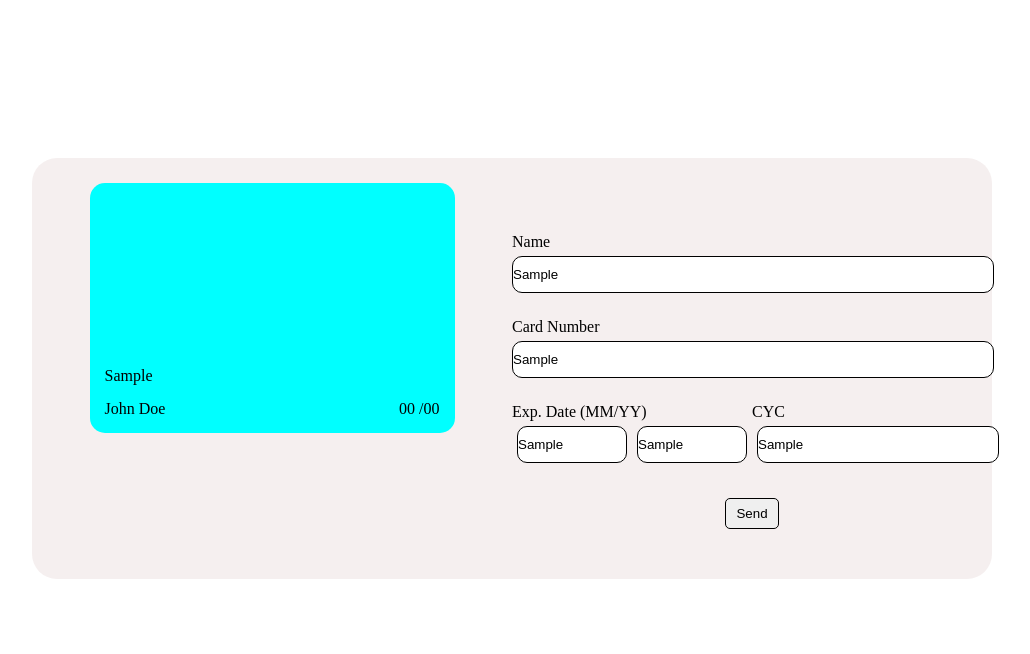
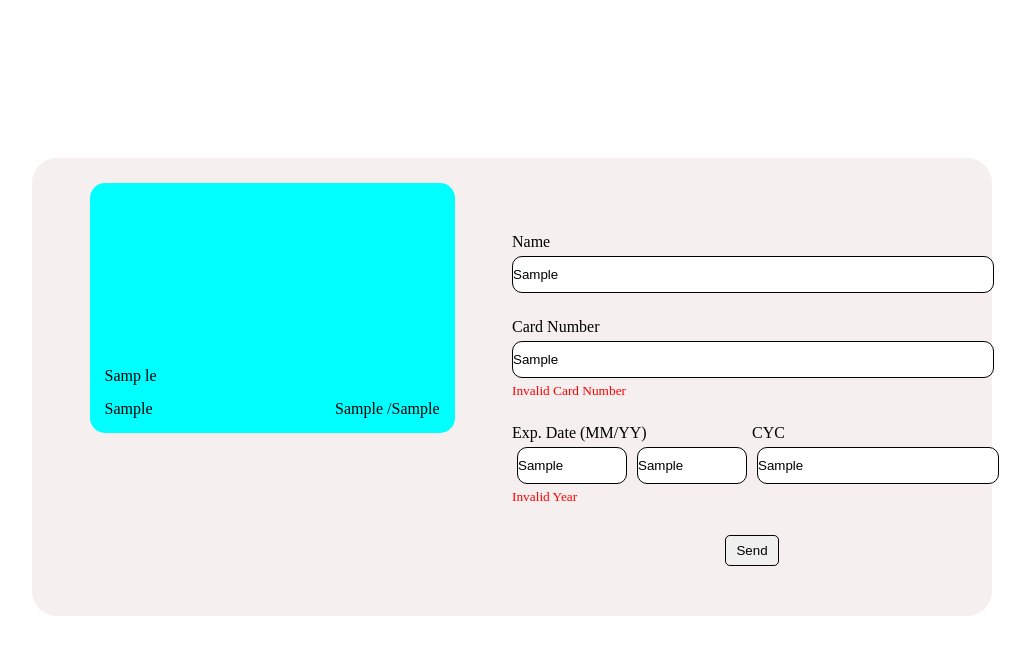
Before and after one commit to Zahra13s/Interactive-card-Details-form, a plain HTML site: page index.html in a window 1280 px wide. Both pictures are taken after typing "Sample", "Sample", "Sample", "Sample", "Sample" into the empty fields and a click on the button "Send". Shown: the whole page, without its empty margins (128-1158 px from the left). Drawn offline with Linux system fonts and the light colour scheme.

Commit message:
writing js codes

```diff
--- a/app.js
+++ b/app.js
@@ -1,15 +1,50 @@
-let name = document.querySelector("#name");
+let userName = document.querySelector("#name");
 let number = document.querySelector("#number");
 let mm = document.querySelector("#mm");
 let yy = document.querySelector("#yy");
 let code = document.querySelector("#code");
 let add = document.querySelector("#add");
+let numberValidation = document.querySelector("#number-validation")
+let yearValidation = document.querySelector("#year-validation")
+let monthValidation = document.querySelector("#month-validation")
 let numDisplay = document.querySelector("#num-display");
 let nameDisplay = document.querySelector("#name-display");
 let monthDisplay = document.querySelector("#month-display");
 let yearDisplay = document.querySelector("#year-display");
+let month = ["01", "02", "03", "04", "05", "06", "07", "08", "09", "10", "11", "12"]
+
+let date = new Date();
+let year = date.getFullYear().toString().substring(2,4);
+
+userName.addEventListener("input", () =>{
+    nameDisplay.innerHTML = userName.value
+})
+
+number.addEventListener("input", ()=>{
+    numDisplay.innerHTML = number.value.slice(0,4) + " " + number.value.slice(4,8) + " " + number.value.slice(8, 12) +" " + number.value.slice(12, 16);
+})
+
+mm.addEventListener("input", ()=>{
+    monthDisplay.innerHTML = mm.value;
+})
+
+yy.addEventListener("input", ()=>{
+    yearDisplay.innerHTML = yy.value;
+})
 
 function addCardDetails(event){
-    numDisplay.innerText = number.value;
+    if(number.value.length != 16){
+        numberValidation.style.display = "block";
+    }
 
+    for (let i = 0; i < month.length; i++) {
+        if(mm.value != month[i]){
+            monthValidation.style.value = "block"
+        }
+    }
+
+    if(yy.value.length > 2){
+        yearValidation.style.display = "block"
+        yearValidation.innerHTML = "Invalid Year"
+    }
 }
--- a/index.html
+++ b/index.html
@@ -29,7 +29,8 @@
           <!-- number -->
           <div class="number">
             <label for="">Card Number</label>
-            <input type="text" id="number"/>
+            <input type="text" id="number" maxlength="19"/>
+            <small id="number-validation">Invalid Card Number</small>
           </div>
           <!-- date and security code -->
           <div class="date-security">
@@ -38,15 +39,18 @@
               <div class="month">
                 <label for="">Exp. Date (MM/YY)</label>
                 <div class="mm-yy">
-                  <input type="text" id="mm"/>
-                  <input type="text" id="yy"/>
+                  <input type="text" id="mm" maxlength="2"/>
+                  <input type="text" id="yy" maxlength="2"/>
+
                 </div>
+                <small id="month-validation">Invalid Month</small>
+                <small id="year-validation">Expired Card</small>
               </div>
             </div>
             <!-- security code -->
             <div class="code">
               <label for="">CYC</label>
-              <input type="text" id="code">
+              <input type="text" id="code" maxlength="3">
              </div>
           </div>
           <!-- button -->
--- a/style.css
+++ b/style.css
@@ -94,6 +94,11 @@ button{
     border: 1px solid black;
 }
 
+small{
+    color: red;
+    display: none;
+}
+
 @media (max-width: 895px) {
     .container{
         width: 100vw;
```
